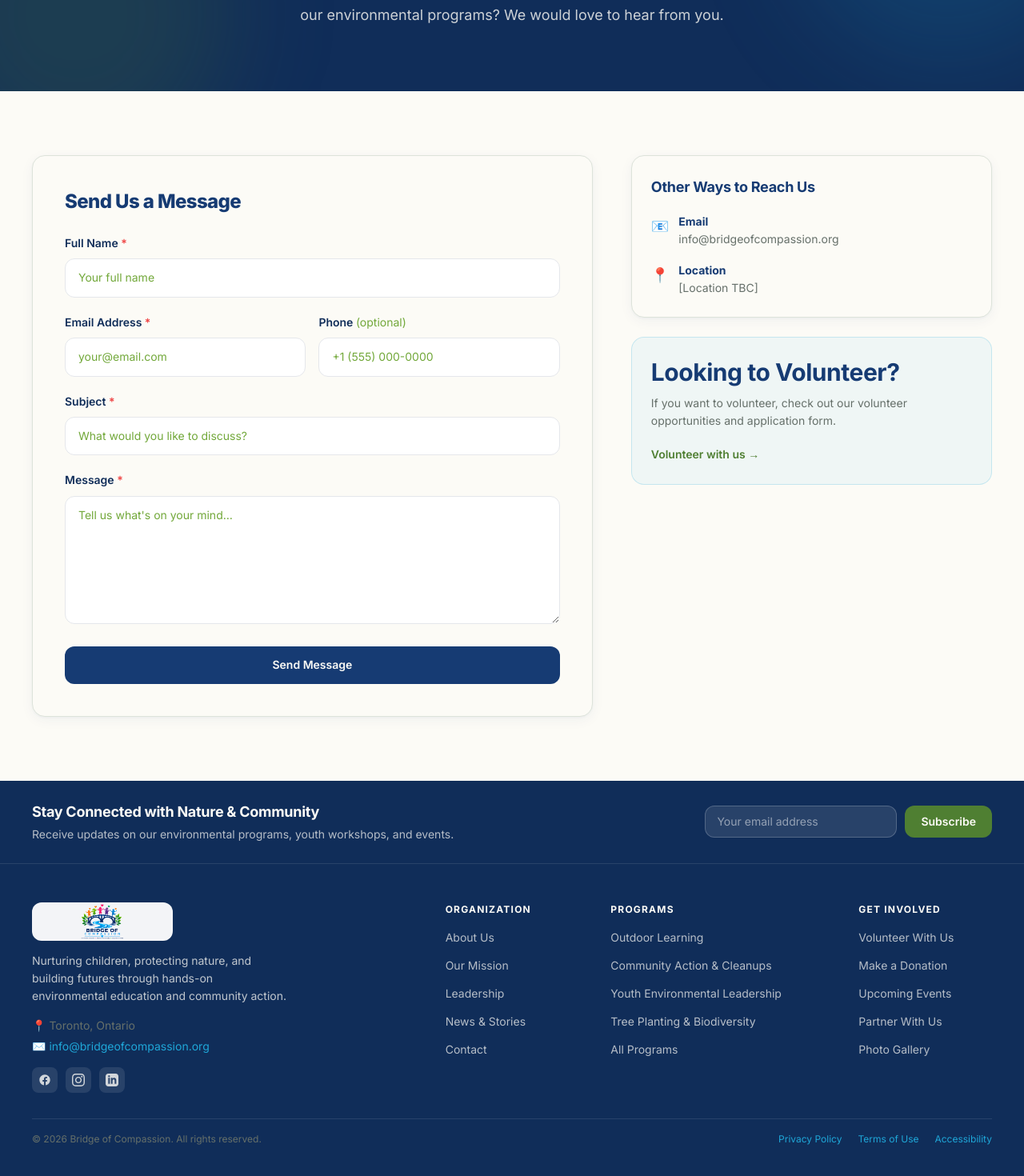
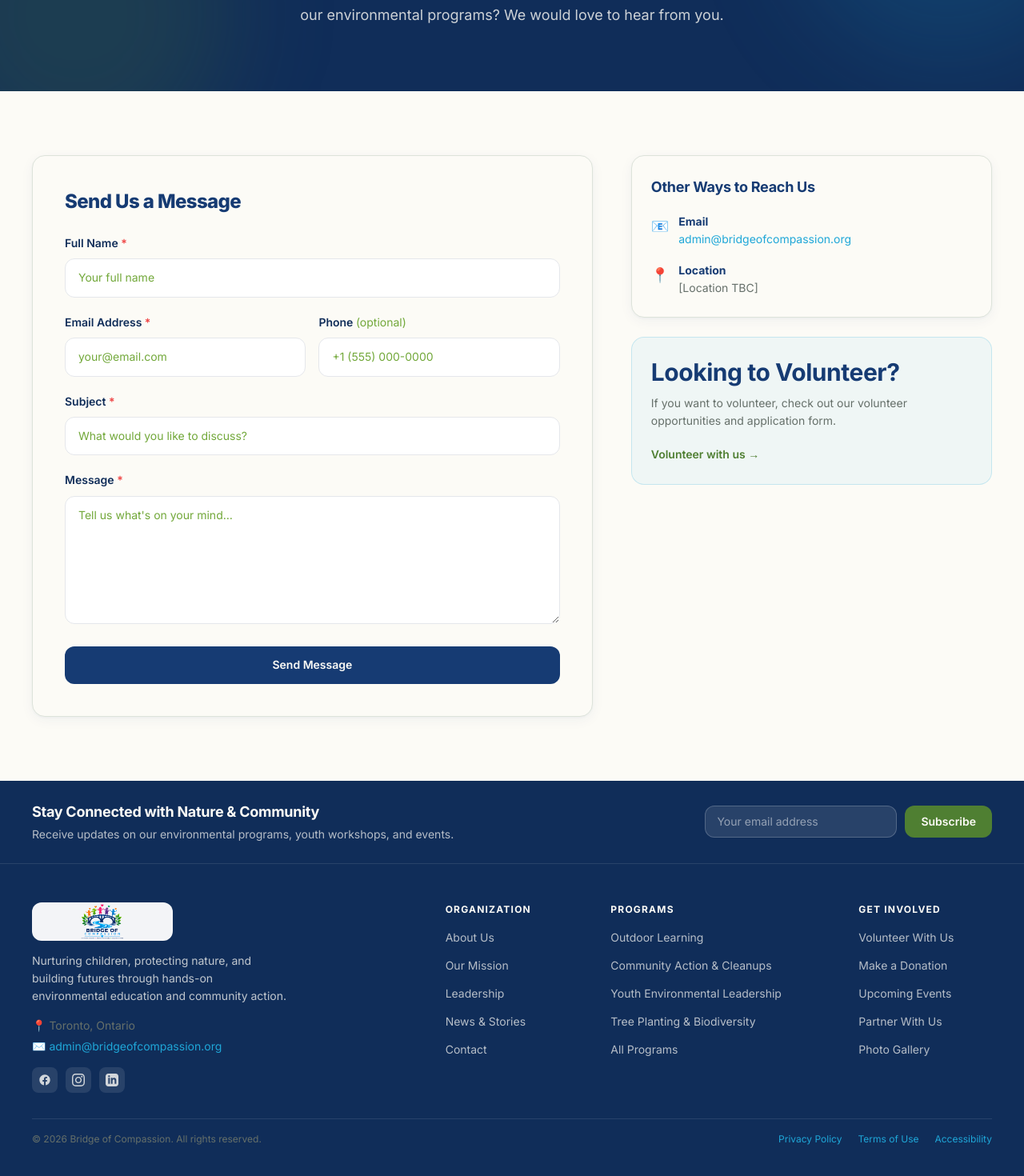
Before and after one commit to Joyce357/bridge-of-compassion, a Next.js app: page /contact in a window 1280 px wide. Shown: the part 290-1760 px from the top of the page at 80% size. Built offline with nearby package versions, Linux system fonts and the light colour scheme.

Commit message:
fix: replace info@ with admin@bridgeofcompassion.org across public pages and email config

```diff
--- a/src/app/(public)/contact/page.tsx
+++ b/src/app/(public)/contact/page.tsx
@@ -49,7 +49,7 @@ export default function ContactPage() {
                     <span className="text-lg mt-0.5">📧</span>
                     <div>
                       <p className="font-bold text-brand-navy">Email</p>
-                      <p className="text-text-secondary">info@bridgeofcompassion.org</p>
+                      <p className="text-text-secondary"><a href="mailto:admin@bridgeofcompassion.org" className="hover:text-brand-green transition-colors">admin@bridgeofcompassion.org</a></p>
                     </div>
                   </li>
                   <li className="flex items-start gap-3">
--- a/src/components/layout/Footer.tsx
+++ b/src/components/layout/Footer.tsx
@@ -135,7 +135,7 @@ export default function Footer() {
             {/* Contact */}
             <address className="not-italic text-xs sm:text-sm text-brand-warm-white/65 space-y-1 mb-3.5">
               <p>📍 Toronto, Ontario</p>
-              <p>✉️ <a href="mailto:info@bridgeofcompassion.org" className="text-brand-cyan hover:text-brand-warm-white transition-colors">info@bridgeofcompassion.org</a></p>
+              <p>✉️ <a href="mailto:admin@bridgeofcompassion.org" className="text-brand-cyan hover:text-brand-warm-white transition-colors">admin@bridgeofcompassion.org</a></p>
             </address>
 
             {/* Social links */}
--- a/src/lib/email.ts
+++ b/src/lib/email.ts
@@ -134,7 +134,7 @@ export async function sendVolunteerReplyEmail(data: {
   subject:        string
   message:        string
 }): Promise<EmailResult> {
-  const replyTo = process.env.ADMIN_EMAIL ?? 'info@bridgeofcompassion.org'
+  const replyTo = process.env.ADMIN_EMAIL ?? 'admin@bridgeofcompassion.org'
 
   const html = `
     <!DOCTYPE html>
```
